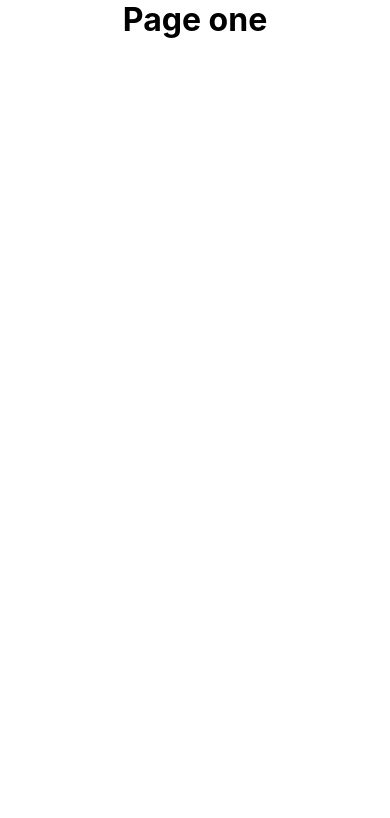
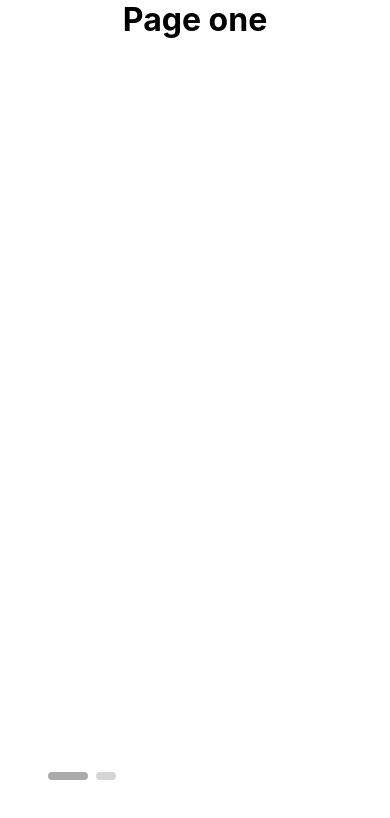
Before and after one commit to lnk00/the-one-thing, a React Native app: screen / in a window 390 px wide. Shown: the top 818 px of the page. Built offline with nearby package versions, Linux system fonts and the light colour scheme.

Commit message:
add pagination

```diff
--- a/App.tsx
+++ b/App.tsx
@@ -20,6 +20,44 @@ export default function Root() {
     </SafeAreaProvider>
   );
 }
+
+const Pagination = ({
+  scrollX,
+  currentIndex,
+}: {
+  scrollX: Animated.SharedValue<number>;
+  currentIndex: number;
+}) => {
+  return (
+    <View style={styles.paginationContainer}>
+      {PAGES.map((_, index) => {
+        const inputRange = [
+          (index - 1) * SCREEN_WIDTH,
+          index * SCREEN_WIDTH,
+          (index + 1) * SCREEN_WIDTH,
+        ];
+
+        const animatedDotStyle = useAnimatedStyle(() => {
+          const width = interpolate(scrollX.value, inputRange, [20, 40, 20]);
+
+          const opacity = interpolate(scrollX.value, inputRange, [0.5, 1, 0.5]);
+
+          return {
+            width,
+            opacity,
+          };
+        });
+
+        return (
+          <Animated.View
+            key={index.toString()}
+            style={[styles.paginationDot, animatedDotStyle]}
+          />
+        );
+      })}
+    </View>
+  );
+};
 
 const PageComponent = ({
   page,
@@ -85,6 +123,7 @@ function App() {
         onScroll={scrollHandler}
         scrollEventThrottle={16}
       />
+      <Pagination scrollX={scrollX} currentIndex={currentIndex} />
     </View>
   );
 }
@@ -104,4 +143,18 @@ const styles = StyleSheet.create({
     fontSize: 32,
     fontWeight: 'bold',
   },
+  paginationContainer: {
+    position: 'absolute',
+    bottom: 64,
+    left: 44,
+    flexDirection: 'row',
+    alignItems: 'center',
+  },
+  paginationDot: {
+    height: 8,
+    width: 20,
+    borderRadius: 4,
+    backgroundColor: '#aaa',
+    marginHorizontal: 4,
+  },
 });
```
